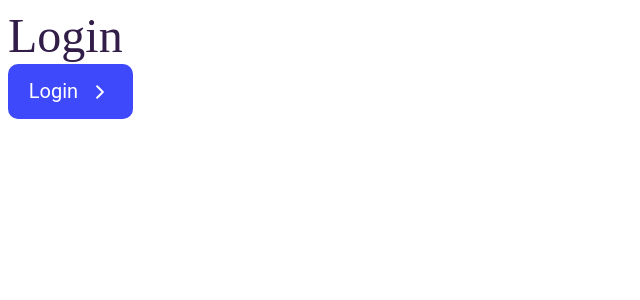
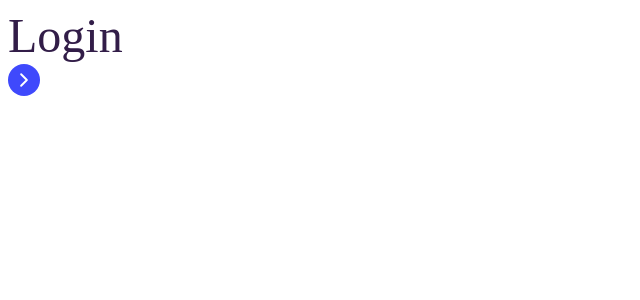
Before and after one commit to CaltonDev/calton-front-v3, a React (Create React App) app: page /login in a window 1280 px wide. Shown: the top 300 px of the page, without its empty margins (0-640 px from the left). Built offline with nearby package versions, Linux system fonts and the light colour scheme.

Commit message:
Feat: add icon only btn types

```diff
--- a/src/components/Button/Button.interface.ts
+++ b/src/components/Button/Button.interface.ts
@@ -2,9 +2,10 @@ import * as React from 'react'
 export interface ButtonProps {
     size: 'small' | 'medium' | 'large'
     disabled?: boolean
-    isLoading?: boolean
+    iconOnly?: boolean
+    rounded?: boolean
     arrowPlacement?: 'left' | 'right' | 'none'
     variant?: 'solid' | 'outline' | 'ghost'
     onClick?: React.MouseEventHandler<HTMLButtonElement>
-    children: string
+    children?: string
 }
--- a/src/components/Button/Button.module.scss
+++ b/src/components/Button/Button.module.scss
@@ -22,16 +22,19 @@
   border: map-get($button, border);
 
   &.small {
+    height: map-deep-get($button, size, small, height);
     width: map-deep-get($button, size, small, width);
     font-size: map-deep-get($button, size, small, font-size);
   }
 
   &.medium {
+    height: map-deep-get($button, size, medium, height);
     width: map-deep-get($button, size, medium, width);
     font-size: map-deep-get($button, size, medium, font-size);
   }
 
   &.large {
+    height: map-deep-get($button, size, large, height);
     width: map-deep-get($button, size, large, width);
     font-size: map-deep-get($button, size, large, font-size);
   }
@@ -83,4 +86,33 @@
     flex-direction: row-reverse;
   }
 
+  &.iconOnly-small {
+    height: map-deep-get($button, size, small, height);
+    width: map-deep-get($button, size, small, height);
+    padding: 0;
+  }
+
+  &.iconOnly-medium {
+    height: map-deep-get($button, size, medium, height);
+    width: map-deep-get($button, size, medium, height);
+    padding: 0;
+  }
+
+  &.iconOnly-large {
+    height: map-deep-get($button, size, large, height);
+    width: map-deep-get($button, size, large, height);
+    padding: 0;
+  }
+
+  &.rounded-small {
+    border-radius: map-deep-get($button, size, small, height);
+  }
+
+  &.rounded-medium {
+    border-radius: map-deep-get($button, size, medium, height);
+  }
+
+  &.rounded-large {
+    border-radius: map-deep-get($button, size, large, height);
+  }
 }
--- a/src/components/Button/Button.tsx
+++ b/src/components/Button/Button.tsx
@@ -6,8 +6,9 @@ import { getCSSVariable } from '../../utils/getCSSVariable'
 
 const Button = ({
     size,
+    iconOnly = false,
+    rounded = false,
     disabled = false,
-    isLoading = false,
     arrowPlacement = 'none',
     variant = 'solid',
     onClick,
@@ -23,6 +24,8 @@ const Button = ({
                 : styles['arrowRight']
             : ''
 
+    const iconOnlyClass = iconOnly ? styles[`iconOnly-${size}`] : ''
+    const roundedClass = rounded ? styles[`rounded-${size}`] : ''
     const [iconColor, setIconColor] = useState('')
 
     useEffect(() => {
@@ -44,7 +47,7 @@ const Button = ({
     return (
         <>
             <button
-                className={`${styles.button} ${variantClass} ${sizeClass} ${disabledClass} ${arrowDirection}`}
+                className={`${styles.button} ${variantClass} ${sizeClass} ${disabledClass} ${arrowDirection} ${iconOnlyClass} ${roundedClass}`}
                 disabled={disabled}
                 onClick={onClick}
             >
--- a/src/pages/Login/Login.tsx
+++ b/src/pages/Login/Login.tsx
@@ -21,14 +21,14 @@ function Login() {
             </Typography>
 
             <Button
-                size={'large'}
+                size={'small'}
                 variant={'solid'}
                 disabled={false}
                 onClick={performLoginAndRedirect}
                 arrowPlacement={'right'}
-            >
-                Login
-            </Button>
+                iconOnly={true}
+                rounded={true}
+            />
         </div>
     )
 }
--- a/src/style/_variables.scss
+++ b/src/style/_variables.scss
@@ -129,14 +129,17 @@ $button: (
                 small: (
                         font-size: 14px,
                         width: 42px,
+                        height: 32px,
                 ),
                 medium: (
                         font-size: 16px,
                         width: 84px,
+                        height: 44px,
                 ),
                 large: (
                         font-size: 20px,
                         width: 125px,
+                        height: 55px,
                 ),
         ),
         variant: (
@@ -173,19 +176,19 @@ $button: (
                                 color: #C0BBC5,
                         ),
                 ),
+        ),
+        iconOnly: (
+                small: (
+                        width: 32px,
+                        height: 32px,
+                ),
+                medium: (
+                        width: 44px,
+                        height: 44px,
+                ),
+                large: (
+                        width: 55px,
+                        height: 55px,
+                )
         )
 );
-
-$icon: (
-        color: (
-                primary: (
-                        color: #FFFFFF,
-                ),
-                secondary: (
-                        color: #3F49FC,
-                ),
-                disabled: (
-                        color: #C0BBC5,
-                )
-        )
-)
```
